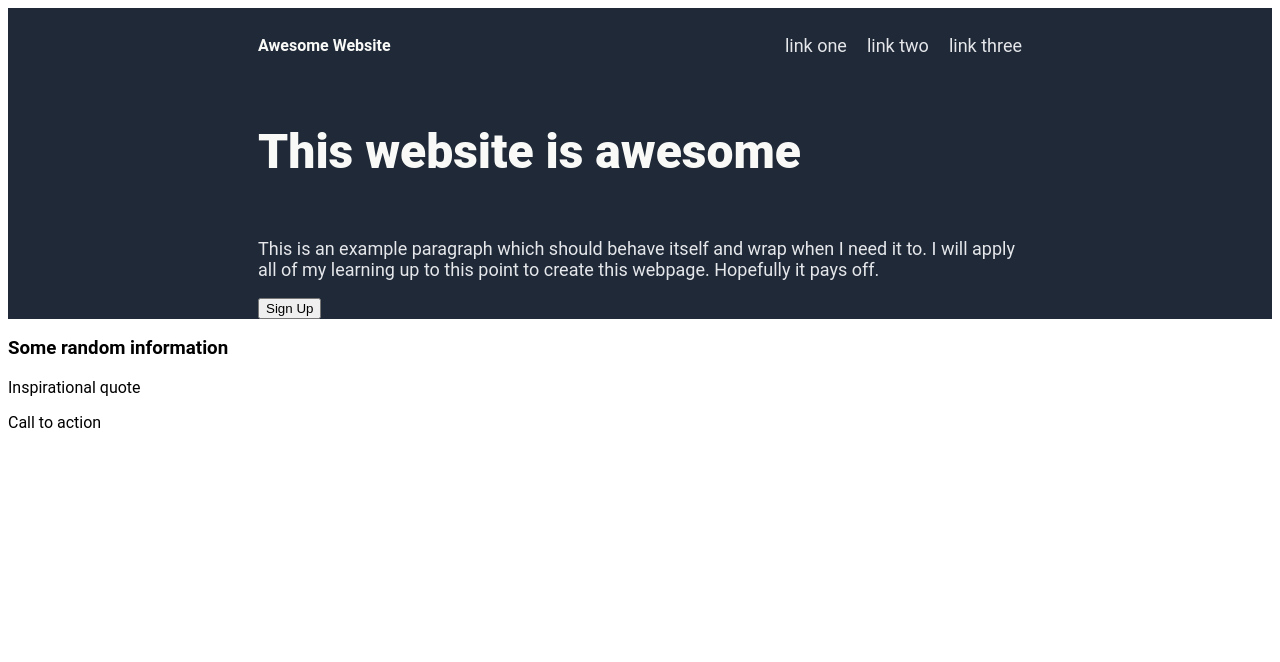
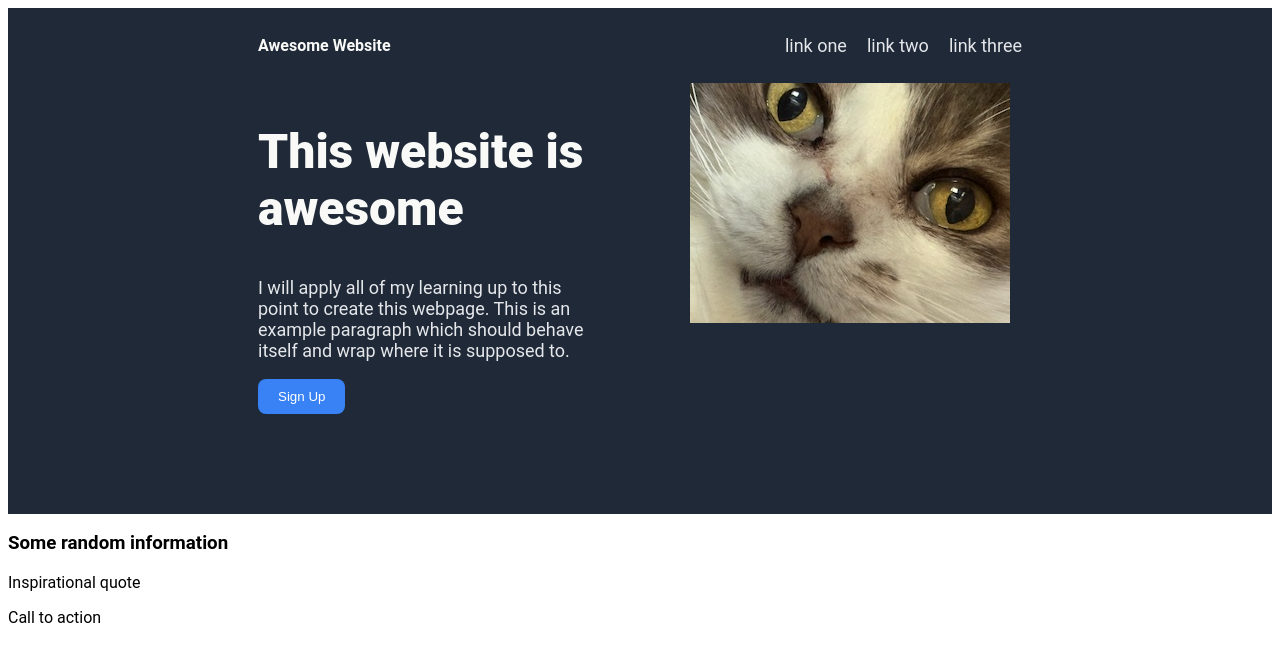
Before and after one commit to thesleepiestcryptid/landing-page-project, a plain HTML site: page index.html in a window 1280 px wide. Drawn offline with Linux system fonts and the light colour scheme.

Commit message:
Completed first section.

```diff
--- a/index.html
+++ b/index.html
@@ -18,13 +18,18 @@
         </div>
         <div class="container">
             <section class="column-one">
+                <div class="box-one">
                 <h1>This website is awesome</h1>
                 <p>
+                    I will apply all of my learning up to this point to create this webpage.
                     This is an example paragraph which should behave itself and
-                    wrap when I need it to. I will apply all of my learning up
-                    to this point to create this webpage. Hopefully it pays off.
-                 </p>
+                    wrap where it is supposed to.
+                </p>
                  <button class="sign-up">Sign Up</button>
+                </div>
+                <div class="box-two">
+                 <img src="photos/gandalf.jpeg">
+                 </div>
             </section>
 
             <section class="column-two">
--- a/style.css
+++ b/style.css
@@ -16,7 +16,7 @@ body {
 
 }
 
-.header .logo {
+.logo {
     font-weight: bold;
 }
 
@@ -43,11 +43,31 @@ h1 {
     font-weight: 900;
 }
 
-.container .column-one {
+.column-one {
     background-color: #1f2937;
     padding: 0px 250px;
     display: flex;
     flex-wrap: wrap;
     font-size: 18px;
     color: #E5E7EB;
+    gap: 100px;
+    padding-bottom: 100px;
 }
+
+.box-one {
+    flex: 1;
+}
+
+.box-two {
+    flex: 1;
+}
+
+button {
+    background-color: #3882F6;
+    color: white;
+    padding: 10px 20px;
+    border: none;
+    border-radius: 8px;
+
+
+}
```
Also changed, not shown: photos/gandalf.jpeg (added).
